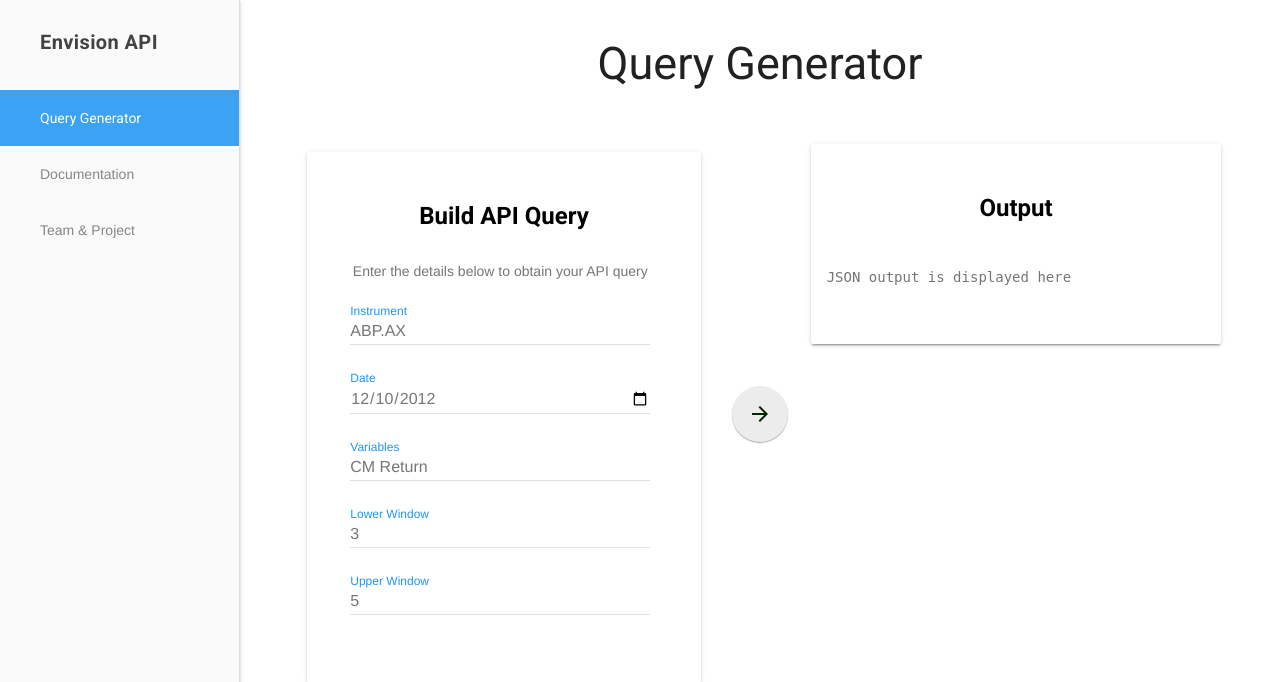
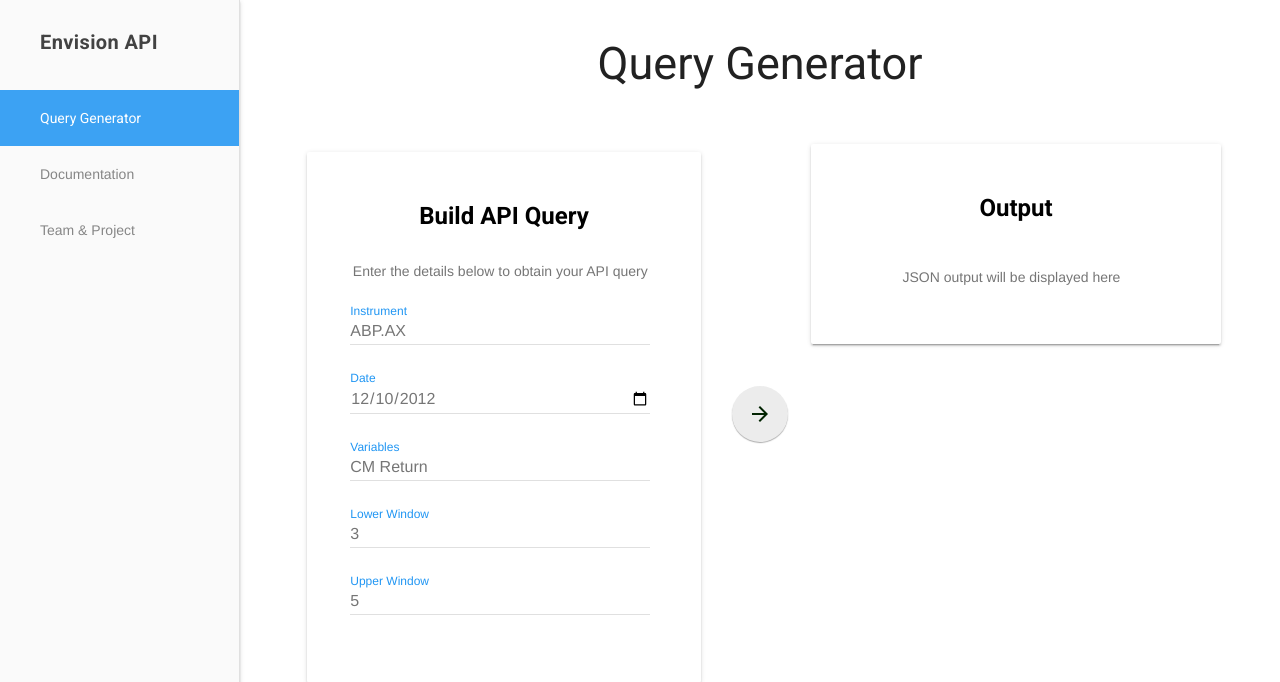
Before and after one commit to timhor/seng3011-envision, a Flask app: page / in a window 1280 px wide. Shown: the top 682 px of the page. Run offline with Flask 2, Linux system fonts and the light colour scheme.

Commit message:
Centre output placeholder text and match font family with other non-code text

```diff
--- a/backend/static/styles/generator.css
+++ b/backend/static/styles/generator.css
@@ -21,6 +21,12 @@
 
 #formSubmitBtn:hover {
     border: dodgerblue 2px solid;
+}
+
+#outputPlaceholder {
+    font-family: "Helvetica", "Arial", sans-serif;
+    text-align: center;
+    display: block;
 }
 
 #liveAPICard {
--- a/backend/templates/generator.html
+++ b/backend/templates/generator.html
@@ -91,7 +91,7 @@
             </div>
             <div class="mdl-card__supporting-text">
                 <pre><center><div class="mdl-spinner mdl-js-spinner is-active" id="loadingSpinner"></div></center></pre>
-                <pre style="overflow: auto;"><code id="queryResults">JSON output is displayed here</code></pre>
+                <pre style="overflow: auto;"><code id="queryResults"><span id="outputPlaceholder">JSON output will be displayed here</span></code></pre>
             </div>
         </div>
     </div>
```
